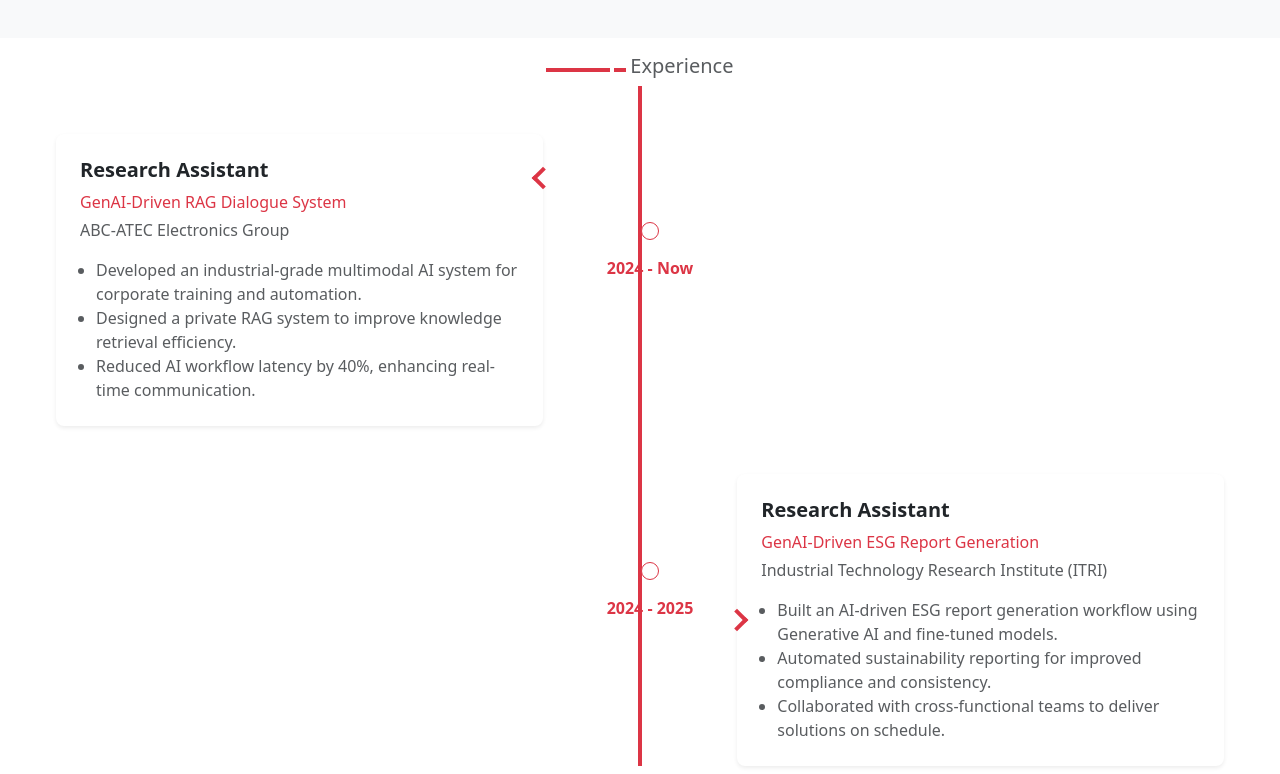
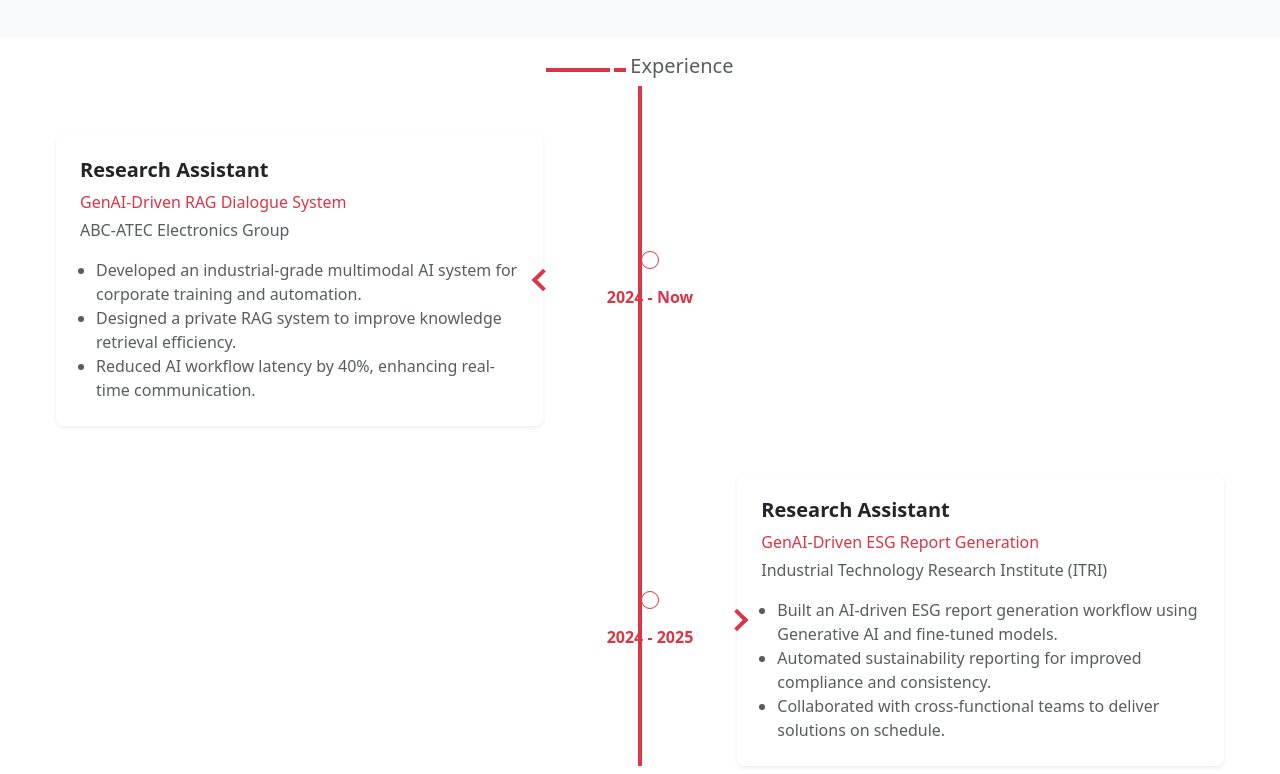
Before and after one commit to johnjerry8749/portflio, a React (Vite) app in the folder frontend/: page / in a window 1280 px wide. Shown: the part 2018-2792 px from the top of the page. Built offline with nearby package versions, Linux system fonts and the light colour scheme.

Commit message:
Refactor Experience component to adjust card height and badge positioning

```diff
--- a/frontend/src/components/Experince.jsx
+++ b/frontend/src/components/Experince.jsx
@@ -47,7 +47,7 @@ const Experience = () => {
                 <div className="col-12 col-lg-5 d-flex justify-content-lg-end">
                   {item.side === "left" && (
                     <div className="position-relative" style={{ maxWidth: "540px", width: "100%" }}>
-                      <div className="card shadow-sm border-0 rounded-3 p-4" style={{ width: "100%", minHeight: "230px" }}>
+                      <div className="card shadow-sm border-0 rounded-3 p-4" style={{ width: "100%", minHeight: "220px" }}>
                         <div className="d-block d-lg-none mb-3">
                           <span className="badge bg-danger text-uppercase">{item.date}</span>
                         </div>
@@ -68,9 +68,9 @@ const Experience = () => {
                           backgroundColor: "#fff",
                           borderLeft: "4px solid #dc3545",
                           borderBottom: "4px solid #dc3545",
-                          top: "36px",
+                          top: "50%",
                           right: "-8px",
-                          transform: "rotate(45deg)",
+                          transform: "translateY(-50%) rotate(45deg)",
                         }}
                       />
                     </div>
@@ -78,7 +78,7 @@ const Experience = () => {
                 </div>
 
                 <div className="col-12 col-lg-2 d-flex justify-content-center align-items-center">
-                  <div className="d-none d-lg-flex flex-column align-items-center position-relative" style={{ top: "50%", transform: "translateY(-50%) translateX(10px)" }}>
+                  <div className="d-none d-lg-flex flex-column align-items-center justify-content-center h-100" style={{ transform: "translateX(10px)" }}>
                     <div className="rounded-circle border border-danger bg-white" style={{ width: "18px", height: "18px", zIndex: 2 }} />
                     <span className="text-danger fw-semibold mt-3">{item.date}</span>
                   </div>
@@ -87,7 +87,7 @@ const Experience = () => {
                 <div className="col-12 col-lg-5 d-flex justify-content-lg-start">
                   {item.side === "right" && (
                     <div className="position-relative" style={{ maxWidth: "540px", width: "100%" }}>
-                      <div className="card shadow-sm border-0 rounded-3 p-4" style={{ width: "100%", minHeight: "230px" }}>
+                      <div className="card shadow-sm border-0 rounded-3 p-4" style={{ width: "100%", minHeight: "220px" }}>
                         <div className="d-block d-lg-none mb-3">
                           <span className="badge bg-danger text-uppercase">{item.date}</span>
                         </div>
```
